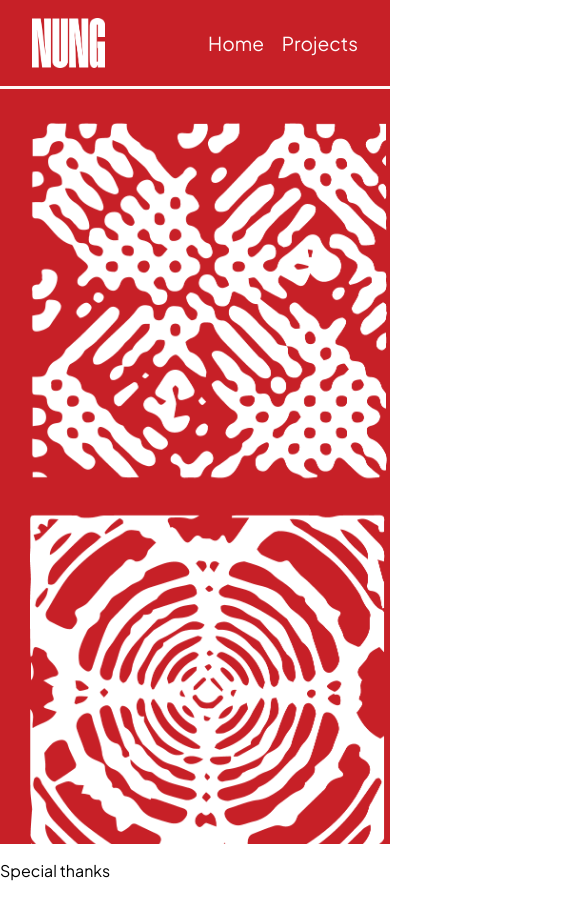
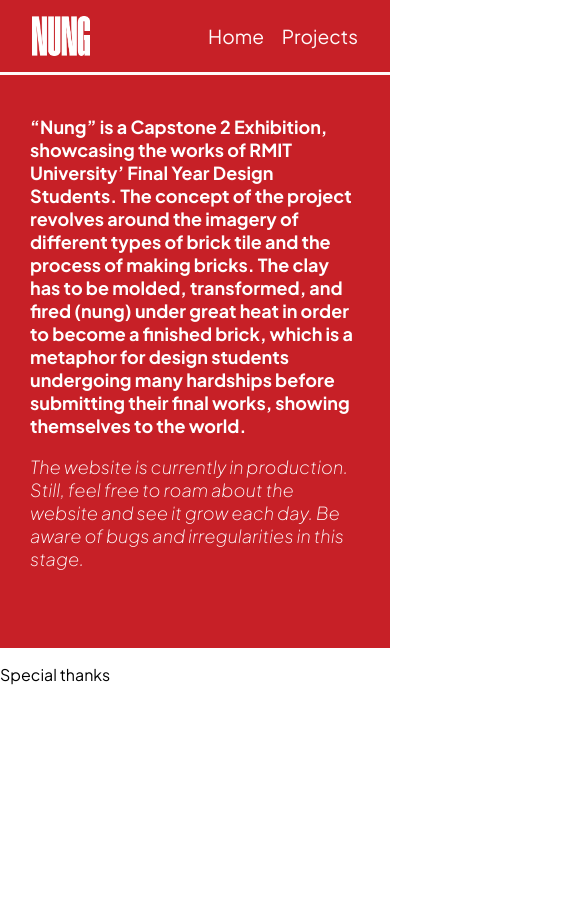
Before and after one commit to khooitran/nung-exhibition, a SvelteKit app: page / in a window 390 px wide. Shown: the top 920 px of the page, 585 px wide, since content can reach past the window. After the commit the page ends 844 px from the top, so only its background shows below. Built offline with nearby package versions, Linux system fonts and the light colour scheme.

Commit message:
Hero Section Responsiveness

```diff
--- /dev/null
+++ b/src/lib/HeroSection.svelte
@@ -0,0 +1,80 @@
+<section>
+  <img
+    src="/tiles-logo.png"
+    alt="Logo of NUNG Exhibition, featuring 4 aesthetic tiles patterns representing 4 disciplines of design found within the exhibition."
+  />
+  <div>
+    <h2>
+      “Nung” is a Capstone 2 Exhibition, showcasing the works of RMIT University’ Final Year Design
+      Students. The concept of the project revolves around the imagery of different types of brick
+      tile and the process of making bricks. The clay has to be molded, transformed, and fired
+      (nung) under great heat in order to become a finished brick, which is a metaphor for design
+      students undergoing many hardships before submitting their final works, showing themselves to
+      the world.
+    </h2>
+    <p>
+      The website is currently in production. Still, feel free to roam about the website and see it
+      grow each day. Be aware of bugs and irregularities in this stage.
+    </p>
+  </div>
+</section>
+
+<style>
+  section {
+    background-color: #c72027;
+    min-height: 100vh;
+    width: 100%;
+    display: flex;
+    justify-content: space-between;
+    align-items: start;
+  }
+
+  div {
+    width: 40vw;
+    margin: 115px 30px 20px 30px;
+    padding: 0;
+  }
+
+  img {
+    width: 36%;
+    height: auto;
+    max-height: 75vh;
+    max-width: 75vh;
+    margin-top: 120px;
+    margin-left: 30px;
+  }
+
+  h2 {
+    color: white;
+    font-size: 24px;
+    margin: 0;
+  }
+
+  p {
+    color: white;
+    font-size: 24px;
+    font-style: italic;
+    font-weight: 200;
+  }
+
+  @media only screen and (max-width: 1200px) {
+    div {
+      width: 100%;
+    }
+  }
+  @media only screen and (max-width: 992px) {
+    section {
+      min-height: fit-content;
+      padding-bottom: 40px;
+    }
+    h2,
+    p {
+      font-size: 18px;
+    }
+  }
+  @media only screen and (max-width: 576px) {
+    img {
+      display: none;
+    }
+  }
+</style>
--- a/src/lib/Navbar.svelte
+++ b/src/lib/Navbar.svelte
@@ -12,7 +12,7 @@
 <style>
   nav {
     background: #c72027;
-    padding: 18px 32px;
+    padding: 16px 32px;
     border-bottom: solid #fffafa;
     position: fixed;
     left: 0;
@@ -34,6 +34,6 @@
   }
 
   img {
-    height: 50px;
+    height: 40px;
   }
 </style>
--- a/src/routes/+page.svelte
+++ b/src/routes/+page.svelte
@@ -1,55 +1,5 @@
-<section>
-  <img
-    src="/tiles-logo.png"
-    alt="Logo of NUNG Exhibition, featuring 4 aesthetic tiles patterns representing 4 disciplines of design found within the exhibition."
-  />
-  <div>
-    <h2>
-      “Nung” is a Capstone 2 Exhibition, showcasing the works of RMIT University’ Final Year Design
-      Students. The concept of the project revolves around the imagery of different types of brick
-      tile and the process of making bricks. The clay has to be molded, transformed, and fired
-      (nung) under great heat in order to become a finished brick, which is a metaphor for design
-      students undergoing many hardships before submitting their final works, showing themselves to
-      the world.
-    </h2>
-    <p>
-      The website is currently in production. Still, feel free to roam about the website and see it
-      grow each day. Be aware of bugs and irregularities in this stage.
-    </p>
-  </div>
-</section>
+<script>
+  import HeroSection from '../lib/HeroSection.svelte';
+</script>
 
-<style>
-  section {
-    background-color: #c72027;
-    height: 100vh;
-    display: flex;
-    justify-content: space-between;
-    align-items: start;
-  }
-
-  div {
-    width: 750px;
-    margin: 120px 30px 0 30px;
-    padding: 0;
-  }
-
-  img {
-    width: 750px;
-    margin-top: 120px;
-    margin-left: 30px;
-  }
-
-  h2 {
-    color: white;
-    font-size: 24px;
-    margin: 0;
-  }
-
-  p {
-    color: white;
-    font-size: 24px;
-    font-style: italic;
-    font-weight: 200;
-  }
-</style>
+<HeroSection />
```
